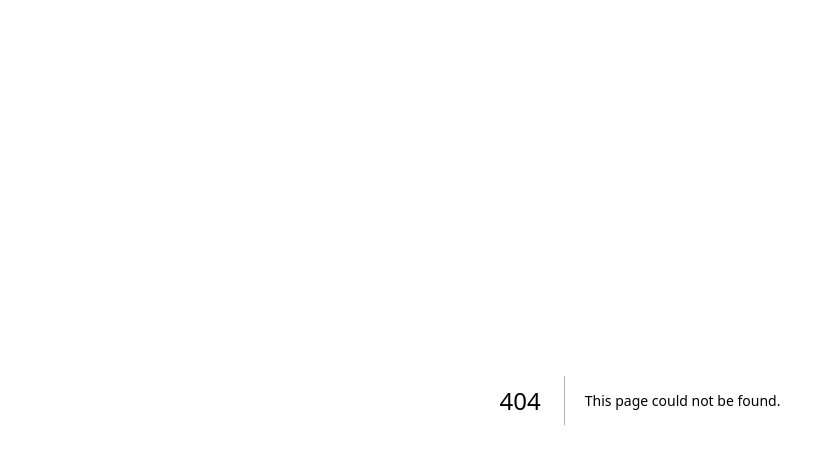
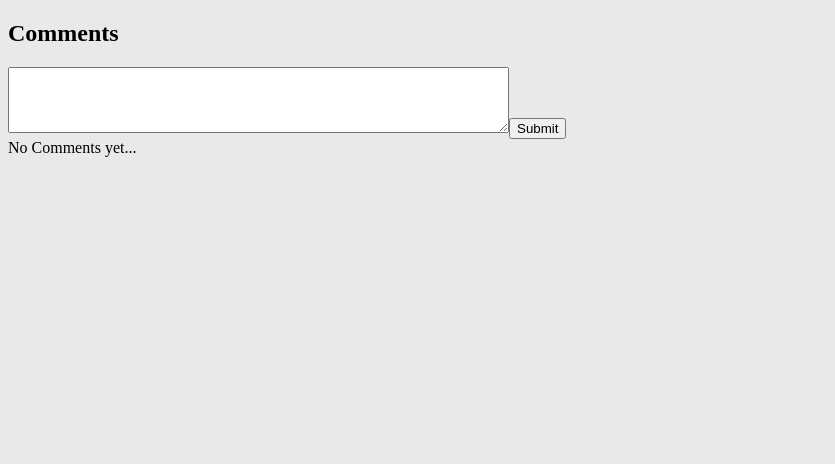
Before and after one commit to JDNafz/nextjs-blog, a Next.js app: page /blog/1/comment in a window 1280 px wide. Before the commit this address had no page. Shown: the top 464 px of the page, without its empty margins (0-835 px from the left). Built offline with nearby package versions, Linux system fonts and the light colour scheme; data requests are answered from the project's data file.

Commit message:
posting comments working

```diff
--- a/db.json
+++ b/db.json
@@ -1,23 +1,113 @@
 {
   "posts": [
     {
-      "id": 1,
+      "id": "1",
       "slug": "weekend-with-david",
       "title": "Weekend with David",
       "body": "Dear Diary,\n\nI should have known the weekend would unravel the moment David said, 'Trust me.' \n\nFirst of all, who says that with a smirk and sunglasses *indoors*? I was already on edge. But we went to the beach, and it was... perfect. He carried my tote bag like a gentleman (or a man with something to hide), and we had ice cream—his choice: pistachio. A choice I respected... until I saw him offer a spoonful to **ALEX**.\n\nYes, *Alex with the cheekbones*. Alex, my coworker. Alex who said they weren’t even 'into David like that.' Lies, Diary. Sweet, pistachio-flavored lies.\n\nLater that night, David said it was all 'harmless' and that Alex was 'just being friendly.' But then I found a *selfie* of the two of them on MY phone. They used MY camera roll for their little moment. \n\nI didn’t cry. Not in front of them. I just stared dramatically out the window like a soap opera protagonist and whispered, 'I trusted you with my tote bag.'\n\nI don't know where David and I stand now. But one thing is clear, Diary: I need to start setting boundaries... and hiding my phone."
     },
     {
-      "id": 2,
+      "id": "2",
       "slug": "the-espresso-incident",
       "title": "The Espresso Incident",
       "body": "Dear Diary,\n\nNever underestimate the power of caffeine and jealousy.\n\nI went to Café Flor with Julian. It was supposed to be a casual meet-up. Just two friends. Two *beautiful* friends with amazing chemistry and an unspoken spark. I wore my good earrings—the ones that say, 'I might break your heart, but you'll thank me for it.'\n\nWe ordered espresso. Double shots. Double trouble. Julian complimented my nail polish and then—**then**—leaned across the table and said, 'You always smell like citrus and secrets.'\n\nIt was going perfectly.\n\nUntil... in walks **Renata**.\n\nYes, *that* Renata. The barista with the tragic poetry blog and a vendetta against me ever since the Game Night Incident of ‘23.\n\nShe *winked* at Julian. Winked. I saw it. He CLAIMED it was just a twitch, but I wasn’t born yesterday, Diary.\n\nBy the time the espresso kicked in, I had plotted 3 revenge scenarios, none of them legal, and Julian was nervously stirring his drink like it was a potion that might get him out of this awkward triangle.\n\nWe ended the night with a hug that lingered. Julian said, 'Let’s not let anyone ruin our energy.'\n\nBut Diary, the energy has been tainted. And so has my caffeine tolerance."
     },
     {
-      "id": 3,
+      "id": "3",
       "slug": "texts-from-anthony",
       "title": "Texts from Anthony",
       "body": "Dear Diary,\n\nWhy do I always fall for people who use *ellipses* in texts? It’s the most dramatic punctuation mark. And Anthony? He practically *lives* in ellipses.\n\nSo when I got a message at 2:03 a.m. that just said, 'We need to talk…', I knew I wasn’t sleeping that night.\n\nI wore all black the next morning, just in case it was a breakup. (Or a funeral for my dignity.) We met at the park—the *rose garden*, no less. I brought a latte. He brought… tears.\n\nHe said he wasn’t sure if he could be 'the person I deserved.' \n\nWhat does that even mean, Diary?! That’s not a confession, it’s a riddle wrapped in a cliché.\n\nAnd just when I was about to say something devastatingly poetic like, 'Then be someone better,' his phone buzzed. \n\nIt was a text. From someone saved in his contacts as '❤️ Mystery ❤️'.\n\nI didn’t ask. I just stood up, flipped my scarf like I was in a slow-motion perfume commercial, and walked away. My latte untouched. My heart? Slightly bruised. My scarf? Iconic.\n\nTo be continued…"
     }
   ],
-  "users": []
+  "users": [
+    {
+      "id": "1",
+      "name": "Alex",
+      "email": "alexrules@gmail.com",
+      "password": "alex"
+    },
+    {
+      "id": "2",
+      "name": "David",
+      "email": "davidrules@gmail.com",
+      "password": "david"
+    },
+    {
+      "id": "3",
+      "name": "Julian",
+      "email": "juju@gmail.com",
+      "password": "julian"
+    },
+    {
+      "id": "4",
+      "name": "Anthony",
+      "email": "anthony@gmail.com",
+      "password": "anthony"
+    }
+  ],
+  "comments": [
+    {
+      "id": "c1",
+      "slug": "weekend-with-david",
+      "content": "David offering pistachio to Alex?! Betrayal never tasted so sweet. Justice for the tote bag!",
+      "timestamp": "2025-06-26T10:32:00Z",
+      "userId": "3"
+    },
+    {
+      "id": "4",
+      "slug": "weekend-with-david",
+      "content": "The selfie on YOUR phone? That’s villain origin story material.",
+      "timestamp": "2025-06-26T10:33:00Z",
+      "userId": "ae34"
+    },
+    {
+      "id": "1",
+      "slug": "the-espresso-incident",
+      "content": "Julian saying you smell like citrus and secrets? That line belongs in a romance novel.",
+      "timestamp": "2025-06-26T10:34:00Z",
+      "userId": "ae34"
+    },
+    {
+      "id": "2",
+      "slug": "the-espresso-incident",
+      "content": "Renata showing up mid-spark? Caffeine wasn’t the only thing brewing at Café Flor.",
+      "timestamp": "2025-06-26T10:35:00Z",
+      "userId": "ae34"
+    },
+    {
+      "id": "1",
+      "slug": "texts-from-anthony",
+      "content": "Ellipses at 2 a.m.? That’s not texting, that’s emotional terrorism.",
+      "timestamp": "2025-06-26T10:36:00Z",
+      "userId": "ae34"
+    },
+    {
+      "id": "2",
+      "slug": "texts-from-anthony",
+      "content": "That scarf flip? Cinematic. Anthony could never compete with that kind of exit.",
+      "timestamp": "2025-06-26T10:37:00Z",
+      "userId": "ae34"
+    },
+    {
+      "id": "3",
+      "slug": "the-espresso-incident",
+      "content": "I feel this.",
+      "timestamp": "2025-06-27T03:50:26.939Z",
+      "userId": "ae34"
+    },
+    {
+      "id": "4",
+      "slug": "the-espresso-incident",
+      "content": "hi",
+      "timestamp": "2025-06-27T03:53:01.884Z",
+      "userId": "ae34"
+    },
+    {
+      "id": "5",
+      "slug": "the-espresso-incident",
+      "userId": "1",
+      "content": "asdfasdf",
+      "timestamp": "2025-06-27T03:59:58.286Z"
+    }
+  ]
 }
--- /dev/null
+++ b/src/lib/interfaces/Comment.ts
@@ -0,0 +1,7 @@
+export interface BlogComment {
+	id: string,
+	slug: string,
+	userId?: string,
+	content: string,
+	timestamp: string, //Date ISO string
+}
--- /dev/null
+++ b/src/lib/interfaces/User.ts
@@ -0,0 +1,6 @@
+export interface User {
+	id: string;
+	name: string;
+	email: string;
+	password: string;
+}
--- /dev/null
+++ b/src/pages/blog/[slug]/comment.tsx
@@ -0,0 +1,68 @@
+import { BlogComment } from "@/lib/interfaces/Comment";
+import React, { useEffect, useState } from "react";
+import { ReactFormState } from "react-dom/client";
+
+interface CommentProps {
+  slug: string;
+}
+
+const Comment: React.FC<CommentProps> = ({ slug }) => {
+  const [comments, setComments] = useState<BlogComment[]>([]);
+  const [newComment, setNewComment] = useState<string>("");
+  //TODO: const { loggedInUser } = useUser(); // is that right?
+
+  useEffect(() => {
+    const fetchComments = async () => {
+      const res = await fetch(`http://localhost:5000/comments?slug=${slug}`).then((res) =>
+        res.json()
+      );
+      setComments(res);
+    };
+    fetchComments();
+    console.log("Comments component mounted");
+  }, [slug]);
+
+  const handleSubmit = async (e: React.FormEvent<HTMLFormElement>) => {
+    e.preventDefault();
+
+    const commentSubmission: BlogComment = {
+      id: `${comments.length + 1}`,
+      slug: slug,
+      userId: "1", //TODO use context get logged in user
+      content: newComment,
+      timestamp: new Date().toISOString(),
+    };
+    setComments((prev) => [...prev, commentSubmission]);
+    const res = await fetch(`http://localhost:5000/comments`, {
+      method: "POST",
+      body: JSON.stringify(commentSubmission),
+    });
+    if (!res.ok) {
+      throw new Error(`Error POST comment`);
+    }
+  };
+
+  return (
+    <div>
+      <h2>Comments</h2>
+      <form onSubmit={handleSubmit}>
+        <textarea rows={4} cols={60} onChange={(e) => setNewComment(e.target.value)}></textarea>
+        <button>Submit</button>
+      </form>
+      {comments.length === 0 ? (
+        <div>No Comments yet...</div>
+      ) : (
+        comments.map((comment) => {
+          return (
+            <li key={comment.id} className="comment">
+              {comment.userId}: {comment.content}
+            </li>
+            // comment.timestamp
+          );
+        })
+      )}
+    </div>
+  );
+};
+
+export default Comment;
```
Also changed, not shown: src/pages/blog/[slug]/index.tsx (+7 -2 lines), src/pages/blog/[slug]/comments.tsx (deleted).
